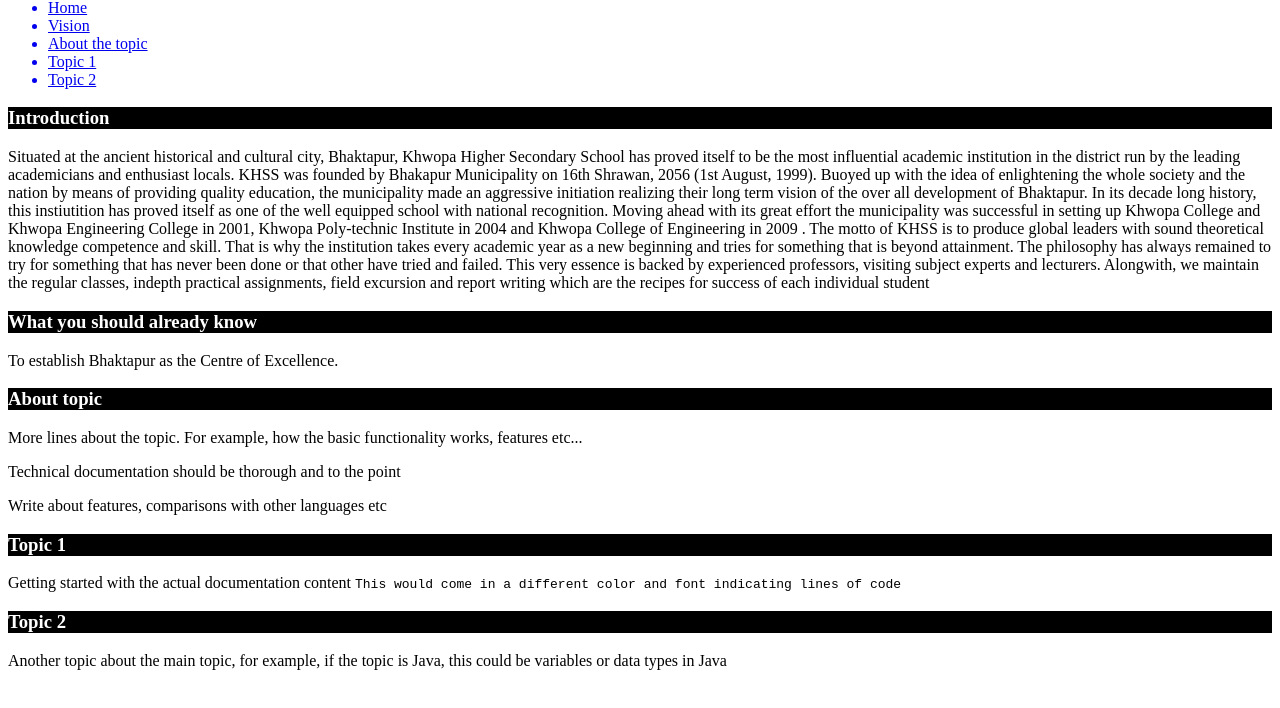
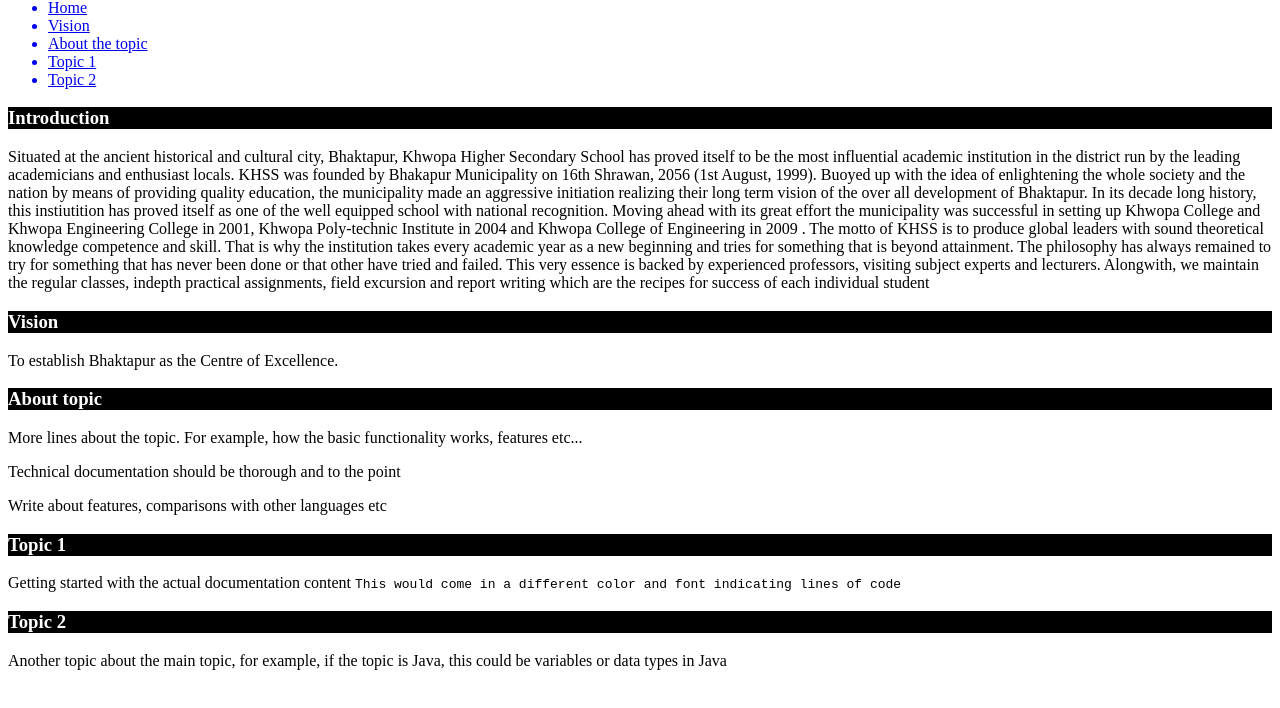
Before and after one commit to 5u80dh/Khwopa-Secondary-school, a plain HTML site: page aboutus.html in a window 1280 px wide. Shown: the part 50-758 px from the top of the page. Drawn offline with Linux system fonts and the light colour scheme.

Commit message:
Update aboutus.html

```diff
--- a/aboutus.html
+++ b/aboutus.html
@@ -46,7 +46,7 @@
                        </article>
                </section>
                <section class="main-section" id="Vision">
-                   <h3 style = "background: black; color: white">What you should already know</h3>
+                   <h3 style = "background: black; color: white">Vision</h3>
                    <article>
                        <p>To establish Bhaktapur as the Centre of Excellence.</p>
                </artice>
```
